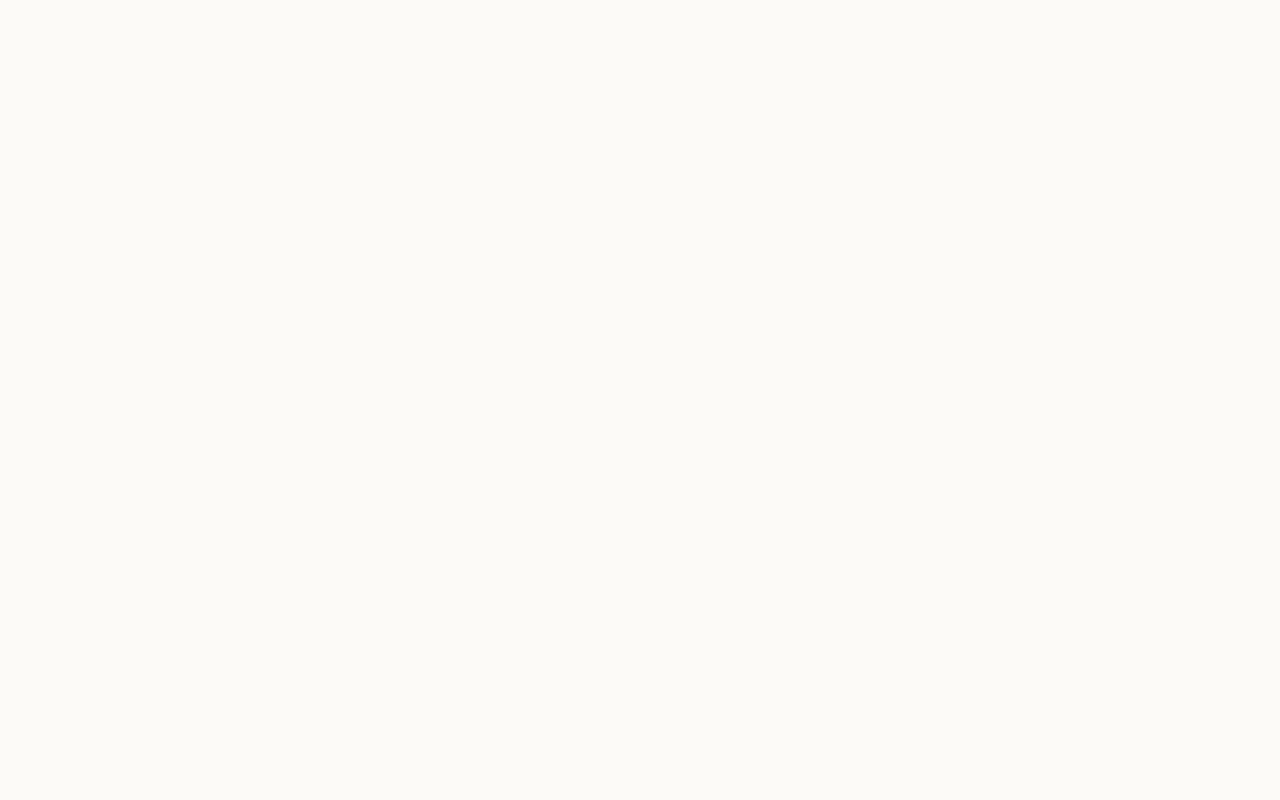
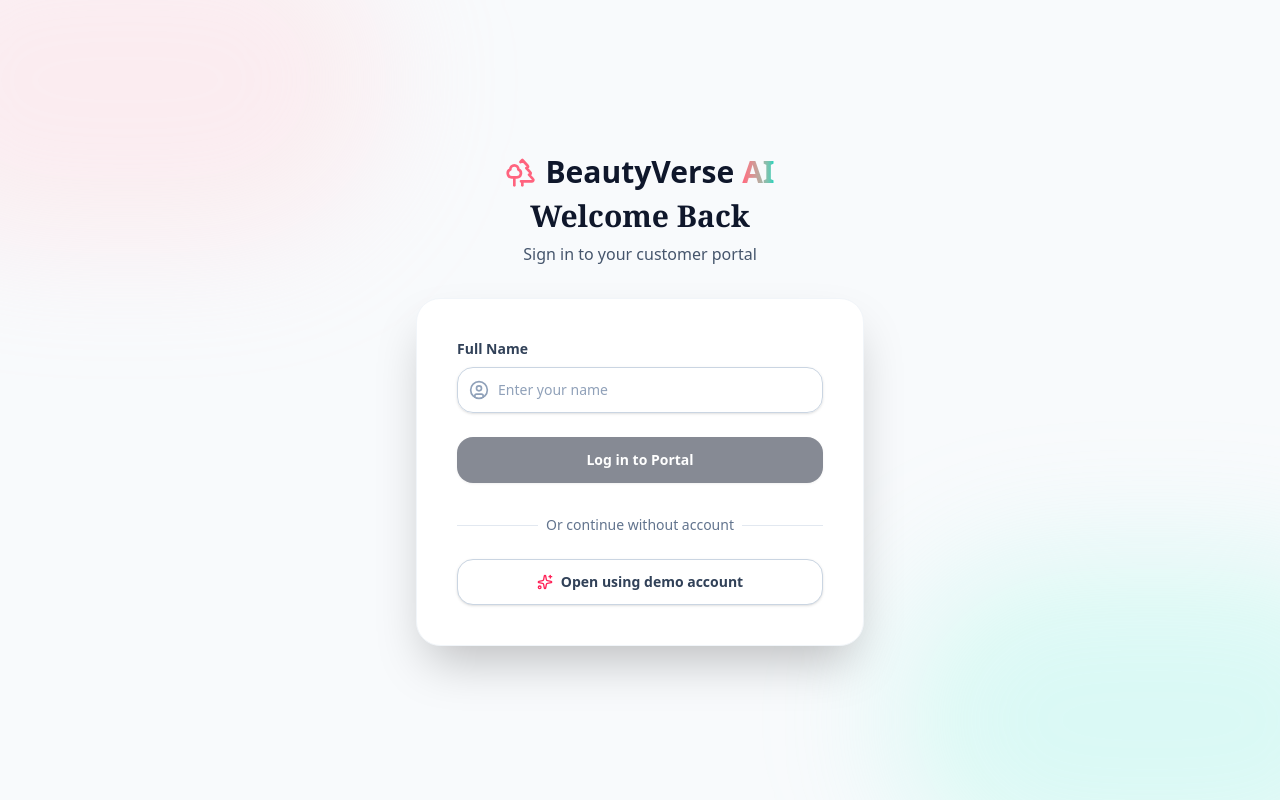
Before and after one commit to msamee007/BeautyVerseAI, a Next.js app: page /customer-login in a window 1280 px wide. Before the commit this address had no page. Built offline with nearby package versions, Linux system fonts and the light colour scheme.

Commit message:
feat: add user login flow, hook up AI Vision for styling, fix AI skin analysis face safety blocks

```diff
--- /dev/null
+++ b/app/customer-login/page.tsx
@@ -0,0 +1,115 @@
+"use client";
+
+import { useState } from "react";
+import { useRouter } from "next/navigation";
+import { Trees, UserCircle, PawPrint, Sparkles, LogIn, ArrowRight } from "lucide-react";
+import Link from "next/link";
+import { useTheme, MOCK_PROFILES } from "@/components/ThemeProvider";
+
+export default function CustomerLogin() {
+  const router = useRouter();
+  const { setCurrentUser, setIsDemo } = useTheme();
+  const [name, setName] = useState("");
+  const [loading, setLoading] = useState(false);
+
+  const handleLogin = (e: React.FormEvent) => {
+    e.preventDefault();
+    if (!name.trim()) return;
+    setLoading(true);
+
+    setTimeout(() => {
+      // Set to real user
+      setIsDemo(false);
+      setCurrentUser({
+        id: 'real',
+        name: name.trim(),
+        subtitle: 'Premium Member',
+        initials: name.trim().charAt(0).toUpperCase()
+      });
+      router.push("/customer");
+    }, 800);
+  };
+
+  const handleDemoLogin = () => {
+    setLoading(true);
+    setTimeout(() => {
+      // Set to demo user (first mock profile)
+      setIsDemo(true);
+      setCurrentUser(MOCK_PROFILES[0]);
+      router.push("/customer");
+    }, 800);
+  };
+
+  return (
+    <div className="min-h-screen bg-slate-50 flex flex-col justify-center py-12 sm:px-6 lg:px-8 relative overflow-hidden">
+      {/* Background Decor */}
+      <div className="absolute top-[-10%] left-[-10%] w-[40%] h-[40%] bg-rose-200/30 rounded-full blur-3xl pointer-events-none"></div>
+      <div className="absolute bottom-[-10%] right-[-10%] w-[40%] h-[40%] bg-teal-200/30 rounded-full blur-3xl pointer-events-none"></div>
+
+      <div className="sm:mx-auto sm:w-full sm:max-w-md relative z-10 text-center mb-8">
+        <Link href="/" className="inline-flex items-center justify-center gap-2 text-3xl font-bold text-slate-900 mb-2">
+          <Trees className="w-8 h-8 text-rose-400" /> BeautyVerse<span className="text-transparent bg-clip-text bg-gradient-to-r from-rose-400 to-teal-400">AI</span>
+        </Link>
+        <h2 className="text-3xl font-serif font-bold text-slate-900">Welcome Back</h2>
+        <p className="text-slate-600 mt-2">Sign in to your customer portal</p>
+      </div>
+
+      <div className="sm:mx-auto sm:w-full sm:max-w-md relative z-10">
+        <div className="bg-white py-10 px-6 sm:px-10 shadow-2xl rounded-3xl border border-slate-100">
+          <form className="space-y-6" onSubmit={handleLogin}>
+            <div>
+              <label htmlFor="name" className="block text-sm font-semibold text-slate-700">
+                Full Name
+              </label>
+              <div className="mt-2 relative">
+                <div className="absolute inset-y-0 left-0 pl-3 flex items-center pointer-events-none">
+                  <UserCircle className="h-5 w-5 text-slate-400" />
+                </div>
+                <input
+                  id="name"
+                  name="name"
+                  type="text"
+                  required
+                  value={name}
+                  onChange={(e) => setName(e.target.value)}
+                  className="appearance-none block w-full pl-10 pr-3 py-3 border border-slate-300 rounded-xl shadow-sm placeholder-slate-400 focus:outline-none focus:ring-2 focus:ring-rose-500 focus:border-rose-500 sm:text-sm transition-all"
+                  placeholder="Enter your name"
+                />
+              </div>
+            </div>
+
+            <button
+              type="submit"
+              disabled={loading || !name.trim()}
+              className="w-full flex justify-center py-3 px-4 border border-transparent rounded-xl shadow-sm text-sm font-bold text-white bg-slate-900 hover:bg-slate-800 focus:outline-none focus:ring-2 focus:ring-offset-2 focus:ring-slate-900 disabled:opacity-50 disabled:cursor-not-allowed transition-all hover:-translate-y-0.5"
+            >
+              {loading ? "Authenticating..." : "Log in to Portal"}
+            </button>
+          </form>
+
+          <div className="mt-8">
+            <div className="relative">
+              <div className="absolute inset-0 flex items-center">
+                <div className="w-full border-t border-slate-200" />
+              </div>
+              <div className="relative flex justify-center text-sm">
+                <span className="px-2 bg-white text-slate-500">Or continue without account</span>
+              </div>
+            </div>
+
+            <div className="mt-6">
+              <button
+                onClick={handleDemoLogin}
+                disabled={loading}
+                className="w-full flex justify-center items-center gap-2 py-3 px-4 border border-slate-300 rounded-xl shadow-sm text-sm font-bold text-slate-700 bg-white hover:bg-slate-50 focus:outline-none focus:ring-2 focus:ring-offset-2 focus:ring-slate-900 disabled:opacity-50 transition-all"
+              >
+                <Sparkles className="w-4 h-4 text-rose-500" />
+                Open using demo account
+              </button>
+            </div>
+          </div>
+        </div>
+      </div>
+    </div>
+  );
+}
--- a/app/customer/layout.tsx
+++ b/app/customer/layout.tsx
@@ -8,7 +8,7 @@ import { motion, AnimatePresence } from "framer-motion";
 import { LayoutDashboard, Calendar, Heart, Sparkles, Wallet, Settings, Trees, UserCircle, PawPrint, Building2, Landmark, Castle, Tent } from "lucide-react";
 
 export default function CustomerLayout({ children }: { children: ReactNode }) {
-  const { mode, setMode, activeCity, setActiveCity, currentUser, setCurrentUser } = useTheme();
+  const { mode, setMode, activeCity, setActiveCity, currentUser, setCurrentUser, isDemo } = useTheme();
   const router = useRouter();
   const [isModeLoading, setIsModeLoading] = useState(false);
   const [isCityLoading, setIsCityLoading] = useState(false);
@@ -162,8 +162,8 @@ export default function CustomerLayout({ children }: { children: ReactNode }) {
 
             <div className="relative border-l border-border pl-4">
               <button
-                onClick={() => setIsProfileDropdownOpen(!isProfileDropdownOpen)}
-                className="flex items-center gap-3 text-left focus:outline-none group"
+                onClick={() => isDemo && setIsProfileDropdownOpen(!isProfileDropdownOpen)}
+                className={`flex items-center gap-3 text-left focus:outline-none group ${isDemo ? 'cursor-pointer' : 'cursor-default'}`}
               >
                 <div>
                   <p className="text-sm font-bold group-hover:text-primary transition-colors">{currentUser.name}</p>
@@ -175,7 +175,7 @@ export default function CustomerLayout({ children }: { children: ReactNode }) {
               </button>
 
               <AnimatePresence>
-                {isProfileDropdownOpen && (
+                {isProfileDropdownOpen && isDemo && (
                   <motion.div
                     initial={{ opacity: 0, y: -10, scale: 0.95 }}
                     animate={{ opacity: 1, y: 0, scale: 1 }}
--- a/components/LayoutShowcase.tsx
+++ b/components/LayoutShowcase.tsx
@@ -67,7 +67,7 @@ export function LayoutShowcase() {
             {/* Auth Buttons */}
             <div className="flex items-center gap-3 pl-4 border-l border-slate-200">
               <Link
-                href="/customer"
+                href="/customer-login"
                 className="px-6 py-2 bg-slate-900 text-white rounded-full text-sm font-bold hover:bg-slate-800 hover:shadow-xl hover:-translate-y-0.5 transition-all text-center"
               >
                 User
@@ -104,7 +104,7 @@ export function LayoutShowcase() {
              </p>
 
              <div className="flex flex-col sm:flex-row justify-center gap-6 pt-8">
-               <Link href="/customer">
+               <Link href="/customer-login">
                  <button className="px-8 py-4 bg-slate-900 text-white font-bold uppercase tracking-widest rounded-2xl hover:scale-105 transition-transform shadow-2xl flex items-center gap-2 mx-auto sm:mx-0">
                    Enter Portal <Sparkles className="w-5 h-5" />
                  </button>
--- a/components/ThemeProvider.tsx
+++ b/components/ThemeProvider.tsx
@@ -26,6 +26,8 @@ interface ThemeContextProps {
   setActiveCity: (city: string) => void;
   currentUser: UserProfile;
   setCurrentUser: (profile: UserProfile) => void;
+  isDemo: boolean;
+  setIsDemo: (val: boolean) => void;
 }
 
 const ThemeContext = createContext<ThemeContextProps | undefined>(undefined);
@@ -41,6 +43,7 @@ export function ThemeProvider({
   const [isDark, setIsDark] = useState(false);
   const [activeCity, setActiveCity] = useState("mumbai");
   const [currentUser, setCurrentUserState] = useState<UserProfile>(MOCK_PROFILES[0]);
+  const [isDemo, setIsDemoState] = useState(true);
   const [isMounted, setIsMounted] = useState(false);
 
   useEffect(() => {
@@ -52,8 +55,18 @@ export function ThemeProvider({
 
     const savedUserId = localStorage.getItem("beautyverse-user");
     if (savedUserId) {
-      const foundUser = MOCK_PROFILES.find(p => p.id === savedUserId);
-      if (foundUser) setCurrentUserState(foundUser);
+      if (savedUserId === 'real') {
+        const customName = localStorage.getItem("beautyverse-custom-name") || "User";
+        setCurrentUserState({ id: 'real', name: customName, subtitle: 'Premium Member', initials: customName.charAt(0) });
+      } else {
+        const foundUser = MOCK_PROFILES.find(p => p.id === savedUserId);
+        if (foundUser) setCurrentUserState(foundUser);
+      }
+    }
+
+    const savedIsDemo = localStorage.getItem("beautyverse-isdemo");
+    if (savedIsDemo === "false") {
+      setIsDemoState(false);
     }
   }, []);
 
@@ -89,10 +102,18 @@ export function ThemeProvider({
   const setCurrentUser = (profile: UserProfile) => {
     setCurrentUserState(profile);
     localStorage.setItem("beautyverse-user", profile.id);
+    if (profile.id === 'real') {
+      localStorage.setItem("beautyverse-custom-name", profile.name);
+    }
+  };
+
+  const setIsDemo = (val: boolean) => {
+    setIsDemoState(val);
+    localStorage.setItem("beautyverse-isdemo", val ? "true" : "false");
   };
 
   return (
-    <ThemeContext.Provider value={{ mode, setMode, isDark, toggleDark, activeCity, setActiveCity, currentUser, setCurrentUser }}>
+    <ThemeContext.Provider value={{ mode, setMode, isDark, toggleDark, activeCity, setActiveCity, currentUser, setCurrentUser, isDemo, setIsDemo }}>
       {isMounted ? children : <div className="min-h-screen bg-background opacity-0"></div>}
     </ThemeContext.Provider>
   );
```
Also changed, not shown: lib/actions/skin.ts (+12 -9 lines), lib/actions/vision.ts (+30 -24 lines).
